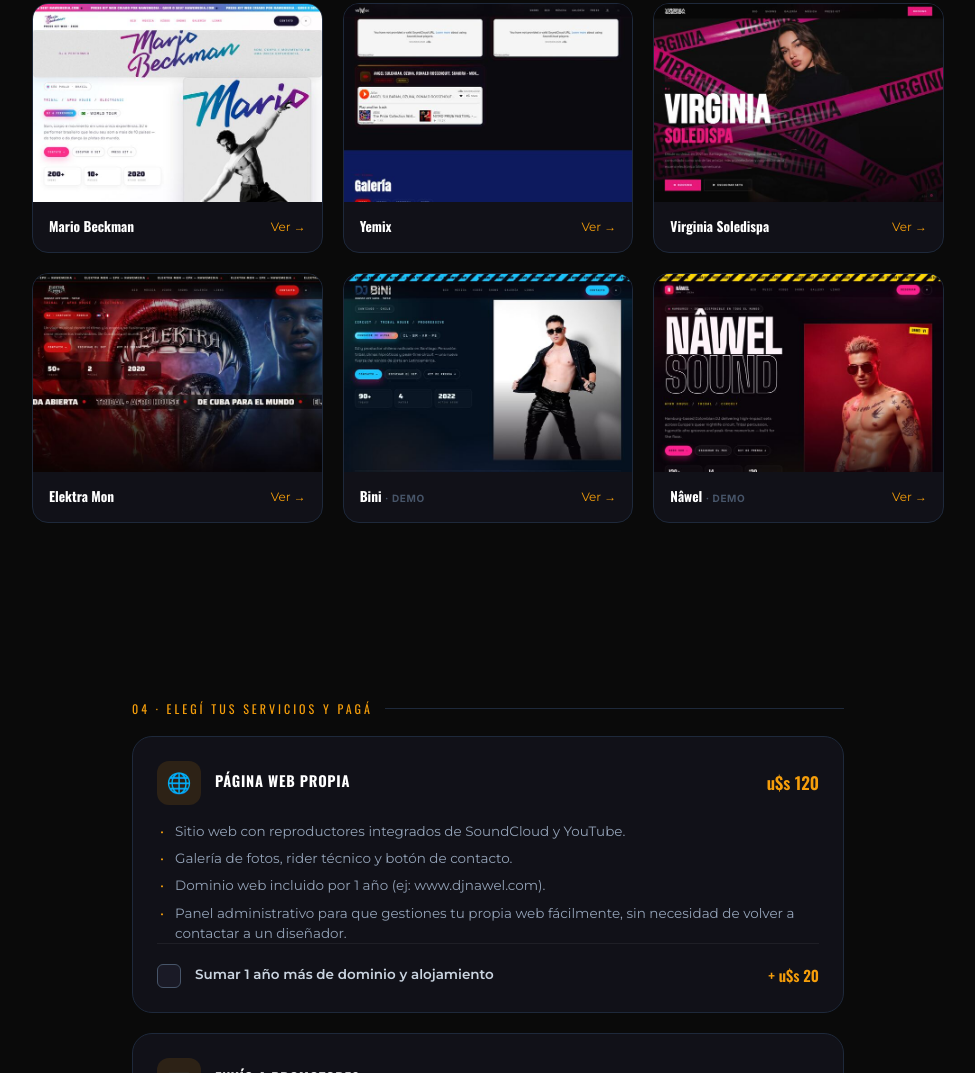
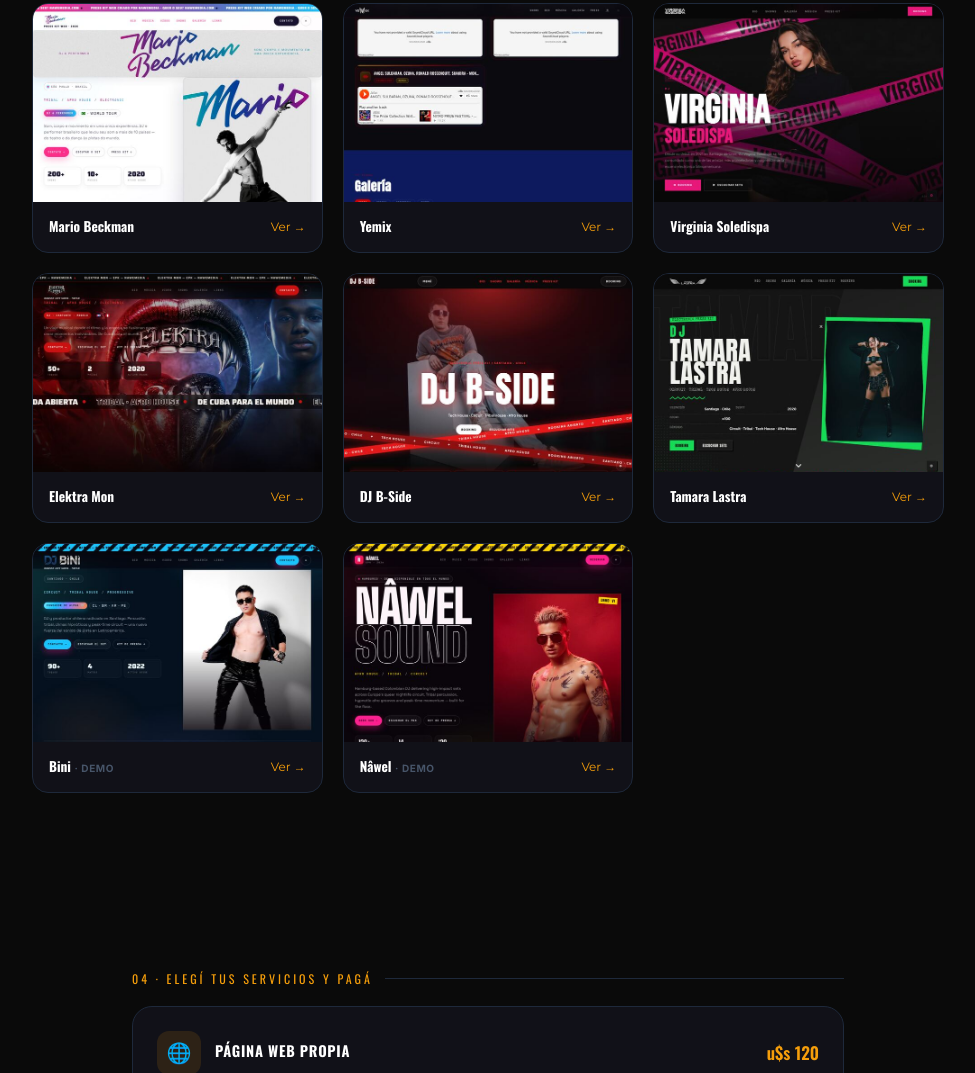
Before and after one commit to Nawemediagmail/NAWEMEDIA-WEB, a plain HTML site: page sitio/electronic-press-kit/index.html in a window 1280 px wide. Shown: the part 1834-2907 px from the top of the page, without its empty margins (152-1127 px from the left). Drawn offline with nearby package versions, Linux system fonts and the light colour scheme.

Commit message:
Sumar press kits de DJ B-Side y Tamara Lastra a la galería de /electronic-press-kit/ (#62)
Dos tarjetas nuevas con miniatura real (screenshot con Playwright) y link a
brunosantino.com y tamaralastra.com.


Claude-Session: https://claude.ai/code/session_01ChzwUv5KJk4DQ3WC8APiQw

Co-authored-by: Claude <noreply@anthropic.com>

```diff
--- a/sitio/electronic-press-kit/index.html
+++ b/sitio/electronic-press-kit/index.html
@@ -385,6 +385,16 @@
       <div class="epk-info"><span class="epk-name">Elektra Mon</span><span class="epk-arrow">Ver →</span></div>
     </a>
 
+    <a class="epk-card" href="https://www.brunosantino.com/" target="_blank" rel="noopener">
+      <div class="epk-thumb"><img src="thumbs/dj-bside.jpg" alt="Press kit de DJ B-Side" loading="lazy"></div>
+      <div class="epk-info"><span class="epk-name">DJ B-Side</span><span class="epk-arrow">Ver →</span></div>
+    </a>
+
+    <a class="epk-card" href="https://www.tamaralastra.com/" target="_blank" rel="noopener">
+      <div class="epk-thumb"><img src="thumbs/tamara-lastra.jpg" alt="Press kit de Tamara Lastra" loading="lazy"></div>
+      <div class="epk-info"><span class="epk-name">Tamara Lastra</span><span class="epk-arrow">Ver →</span></div>
+    </a>
+
     <a class="epk-card" href="https://djbini.com/" target="_blank" rel="noopener">
       <div class="epk-thumb"><img src="thumbs/dj-bini.jpg" alt="Press kit demo de Bini" loading="lazy"></div>
       <div class="epk-info"><span class="epk-name">Bini <span class="epk-tag">· Demo</span></span><span class="epk-arrow">Ver →</span></div>
```
Also changed, not shown: sitio/electronic-press-kit/thumbs/dj-bside.jpg (added), sitio/electronic-press-kit/thumbs/tamara-lastra.jpg (added).
